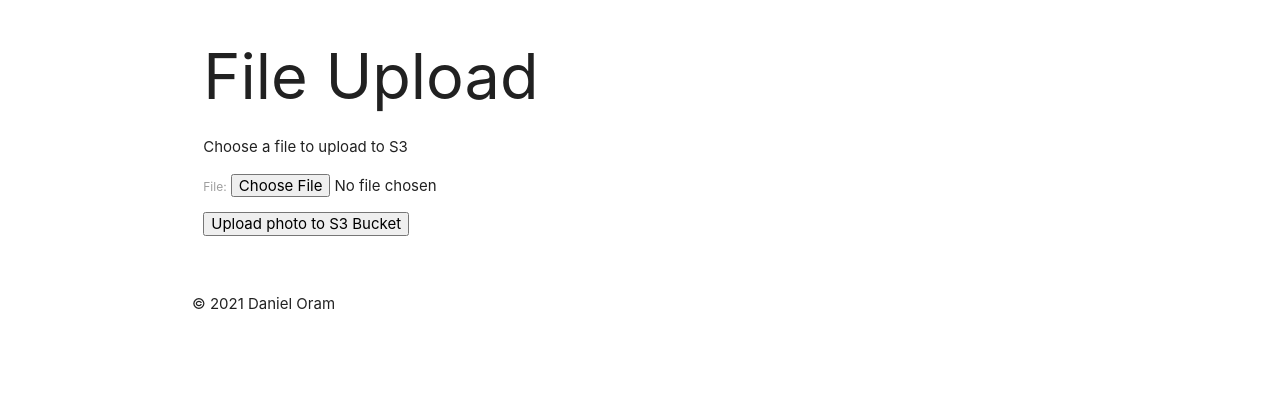
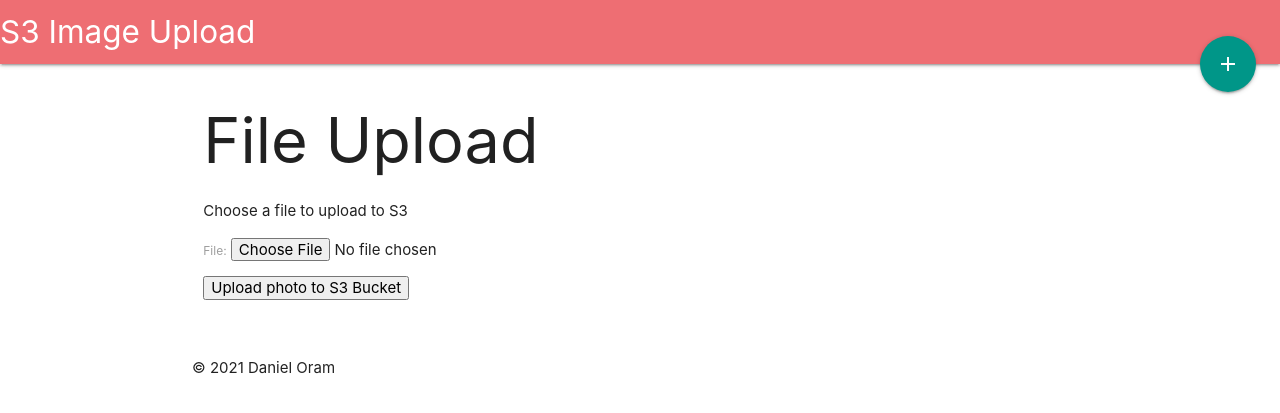
Before and after one commit to DanielOram/S3-Image-Upload, a Django app: page / in a window 1280 px wide. Shown: the top 413 px of the page. Run offline with Django 3.2, Linux system fonts and the light colour scheme.

Commit message:
Add navbar to layout

```diff
--- a/upload/templates/upload/layout.html
+++ b/upload/templates/upload/layout.html
@@ -4,14 +4,34 @@
     <meta charset="utf-8"/>
     <title>{% block title %}{% endblock %}</title>
     {% load static %}
-    <!-- Compiled and minified CSS -->
+    <!-- Materializecss -->
     <link rel="stylesheet" href="https://cdnjs.cloudflare.com/ajax/libs/materialize/1.0.0/css/materialize.min.css">
+    <link href="https://fonts.googleapis.com/icon?family=Material+Icons" rel="stylesheet">
 
-    <!-- Compiled and minified JavaScript -->
+
+    <!-- Compiled and minified JavaScript for Materializecss -->
     <script src="https://cdnjs.cloudflare.com/ajax/libs/materialize/1.0.0/js/materialize.min.js"></script>
 </head>
 
 <body>
+    <!-- Navbar -->
+    <div class="navbar-fixed">
+        <nav>
+            <div class="nav-wrapper">
+                <a href="/" class="brand-logo">S3 Image Upload</a>
+            </div>
+            <div class="nav-content">
+                <!-- Fixed Action Button -->
+                {% block fab %}
+                {% endblock %}
+                <!-- End of Fixed Action Button -->
+            </div>
+        </nav>
+    </div>
+
+    <!-- End of Navbar -->
+
+    <!-- Container -->
     <div class="container">
         <!-- Page Content goes here -->
         {% block content %}
@@ -20,5 +40,6 @@
             <p>© 2021 Daniel Oram</p>
         </footer>
     </div>
+    <!-- End of Container -->
 </body>
 </html>
```
